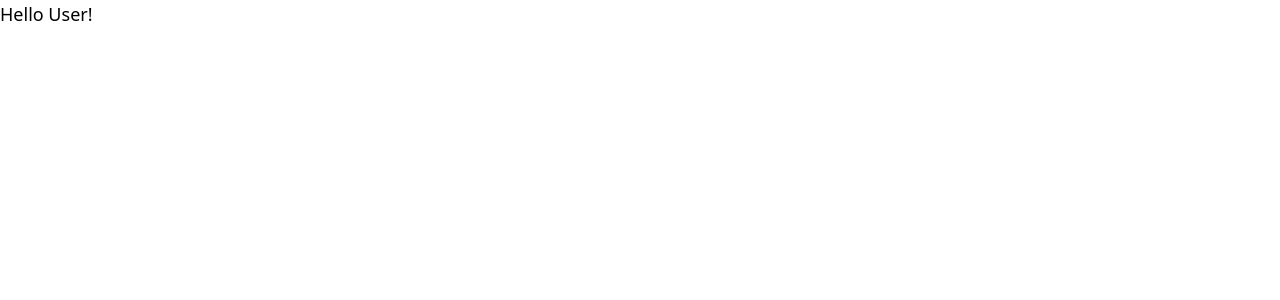
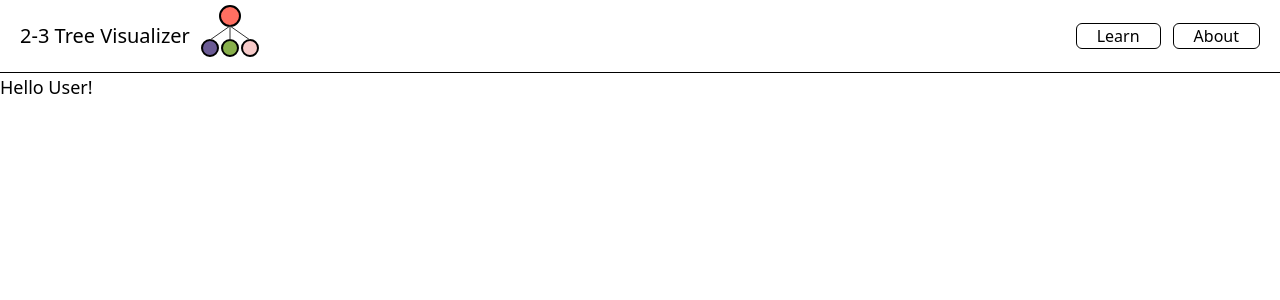
Before and after one commit to HamzaIbrahimi/2-3Tree, a SvelteKit app: page / in a window 1280 px wide. Shown: the top 300 px of the page. Built offline with nearby package versions, Linux system fonts and the light colour scheme.

Commit message:
Add header component

```diff
--- /dev/null
+++ b/src/lib/components/Header.svelte
@@ -0,0 +1,21 @@
+<script lang="ts">
+	import favicon from '$lib/assets/favicon.svg';
+</script>
+
+<nav class="border-bottom border-black-200 flex justify-between border-b px-5 py-1">
+	<header>
+		<a href="/" class="flex items-center justify-center gap-2">
+			<h1 class="text-xl">2-3 Tree Visualizer</h1>
+			<figure>
+				<img src={favicon} alt="A tree that depicts the two three tree data structure" />
+			</figure>
+		</a>
+	</header>
+
+	<ul
+		class="flex items-center justify-center gap-3 [&>li]:cursor-pointer [&>li]:rounded-md [&>li]:border [&>li]:px-5 [&>li]:transition-shadow [&>li]:hover:shadow-md"
+	>
+		<li><a href="/learn">Learn</a></li>
+		<li><a href="/about">About</a></li>
+	</ul>
+</nav>
--- a/src/routes/+layout.svelte
+++ b/src/routes/+layout.svelte
@@ -1,6 +1,7 @@
 <script lang="ts">
 	import '../app.css';
 	import favicon from '$lib/assets/favicon.svg';
+	import Header from '$lib/components/Header.svelte';
 
 	let { children } = $props();
 </script>
@@ -9,4 +10,5 @@
 	<link rel="icon" href={favicon} />
 </svelte:head>
 
+<Header />
 {@render children?.()}
```
